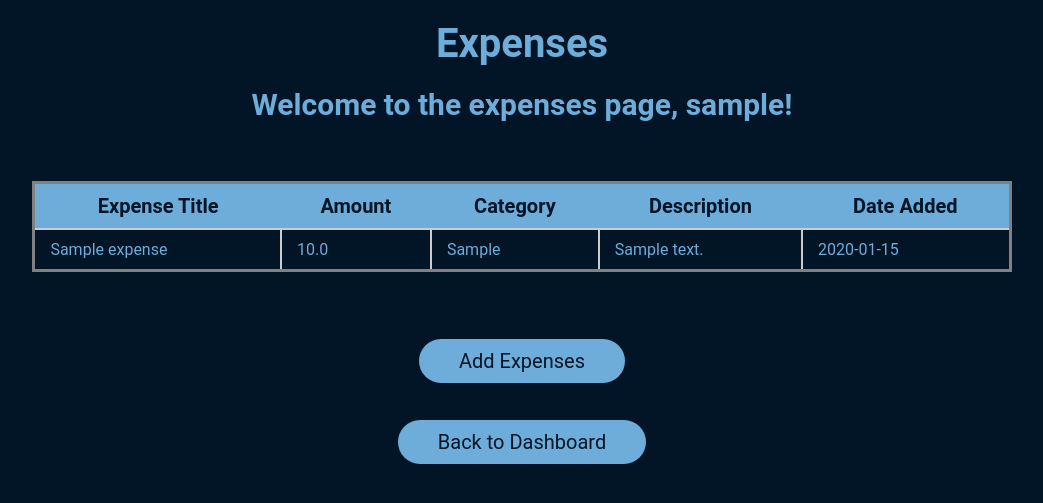
After one commit to Bhavin-C0des/Smart-Budget-Tracker, a Flask app: page /dashboard/expenses in a window 1280 px wide. The commit adds this page. Shown: the top 503 px of the page, without its empty margins (118-1161 px from the left). Run offline with Flask 3, Linux system fonts and the light colour scheme; the visitor is signed in with stand-in values (Sample User, id 1); tables that the repository leaves empty hold one stand-in row (values such as "Sample post").

Commit message:
View expenses
The user can now view their expenses in a tabular format.

```diff
--- a/routes/dashboard.py
+++ b/routes/dashboard.py
@@ -26,3 +26,10 @@ def add_expense():
             return redirect(url_for('dashboard.dashboard'))
         return render_template('add_expense.html')
     return redirect(url_for('auth.login'))
+
+@dashboard_bp.route('/expenses')
+def expenses():
+    if 'user_id' in session:
+        expenses = Expense.query.filter_by(uid=session['user_id']).all()
+        return render_template('expenses.html', expenses=expenses)
+    return redirect(url_for('auth.login'))
--- a/static/css/styles.css
+++ b/static/css/styles.css
@@ -41,7 +41,7 @@ h4{
     color: #021526;
     text-decoration: none;
     font-size: 20px;
-    margin: 20px, 20px;
+    margin: 30px 20px;
     padding: 10px 40px;
     border-radius: 40px;
     cursor: pointer;
@@ -87,6 +87,7 @@ h5{
     margin-top: 10px;
     margin-bottom: 10px;
     display: block;
+    max-width: 80%;
 }
 input, select{
     margin: 10px;
@@ -98,7 +99,7 @@ fieldset{
 }
 
 legend{
-    font-size: 20px;
+    font-size: 30px;
     font-family: 'Roboto';
 }
 
@@ -109,3 +110,30 @@ legend{
 .form-group{
    display: block;
 }
+
+.table-container{
+    padding: 20px;
+}
+
+.table {
+    width: 80%;
+    border-collapse: collapse;
+    border-style:solid;
+    margin: 0 auto;
+    font-size: 16px;
+    color: #6EACDA;
+}
+
+
+.table th {
+    background-color: #6EACDA;
+    color: #021526;
+    font-size: 20px;
+    padding: 10px;
+}
+
+.table td {
+    padding: 10px 15px;
+    text-align: left;
+    border: 2px solid #ccc;
+}
--- a/templates/add_expense.html
+++ b/templates/add_expense.html
@@ -33,6 +33,5 @@
     </div>
     </fieldset>
     <button type="submit" class="btn btn-primary">Add</button>
-
 </form>
 {% endblock %}
--- /dev/null
+++ b/templates/expenses.html
@@ -0,0 +1,33 @@
+{% extends 'base.html' %}
+
+{% block content %}
+    <h1>Expenses</h1>
+    <h3>Welcome to the expenses page, {{ session['username'] }}!</h3><br>
+    {% if expenses %}
+    <div class="table-container">
+        <table class="table">
+            <tr>
+                <th>Expense Title</th>
+                <th>Amount</th>
+                <th>Category</th>
+                <th>Description</th>
+                <th>Date Added</th>
+            </tr>
+            {% for expense in expenses %}
+                <tr>
+                    <td>{{ expense['title'] }}</td>
+                    <td>{{ expense['amount'] }}</td>
+                    <td>{{ expense['category'] }}</td>
+                    <td>{{ expense['description'] }}</td>
+                    <td>{{ expense['date'] }}</td>
+                </tr>
+            {% endfor %}
+        </table>
+        </div>
+    {% else %}
+        <p>No expenses found. You can start by adding an expense.</p>
+    {% endif %}
+    <br><br><br>
+    <a href="{{ url_for('dashboard.add_expense') }}" class="btn">Add Expenses</a><br><br><br><br>
+    <a href="{{ url_for('dashboard.dashboard') }}" class="btn">Back to Dashboard</a><br
+{% endblock %}
```
Also changed, not shown: templates/dashboard.html (+4 -3 lines).
